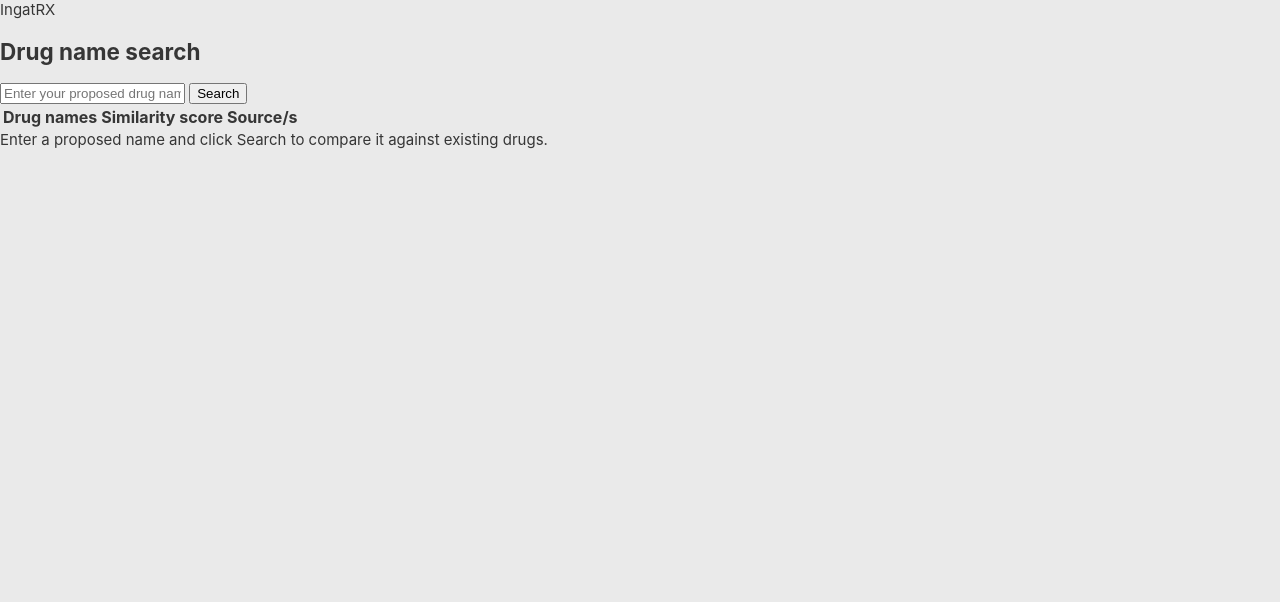
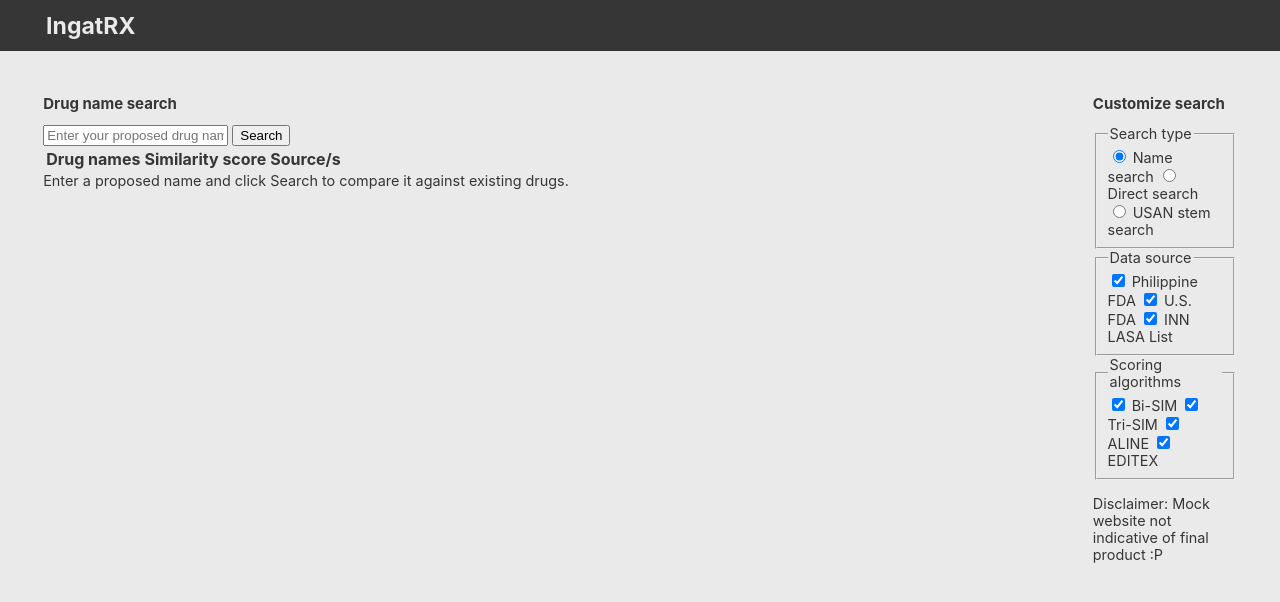
Before and after one commit to chua-e/ingat-pre, a plain HTML site: page index.html in a window 1280 px wide. Drawn offline with Linux system fonts and the light colour scheme.

Commit message:
update main layout

```diff
--- a/index.html
+++ b/index.html
@@ -33,5 +33,28 @@
             <div class="empty" id="empty">Enter a proposed name and click Search to compare it against existing drugs.</div>
             </div>
         </section>
+        <aside>
+            <h2>Customize search</h2>
+            <fieldset>
+                <legend>Search type</legend>
+                <label><input type="radio" name="type" value="name" checked> Name search</label>
+                <label><input type="radio" name="type" value="direct"> Direct search</label>
+                <label><input type="radio" name="type" value="stem"> USAN stem search</label>
+            </fieldset>
+            <fieldset>
+                <legend>Data source</legend>
+                <label><input type="checkbox" name="src" value="Philippine FDA" checked> Philippine FDA</label>
+                <label><input type="checkbox" name="src" value="U.S. FDA" checked> U.S. FDA</label>
+                <label><input type="checkbox" name="src" value="INN LASA List" checked> INN LASA List</label>
+            </fieldset>
+            <fieldset>
+                <legend>Scoring algorithms</legend>
+                <label><input type="checkbox" name="alg" value="bi" checked> Bi-SIM</label>
+                <label><input type="checkbox" name="alg" value="tri" checked> Tri-SIM</label>
+                <label><input type="checkbox" name="alg" value="aline" checked> ALINE</label>
+                <label><input type="checkbox" name="alg" value="editex" checked> EDITEX</label>
+            </fieldset>
+            <p class="note">Disclaimer: Mock website not indicative of final product :P</p>
+        </aside>
     </main>
 </body>
--- a/src/style.css
+++ b/src/style.css
@@ -35,9 +35,34 @@
 }
 
 body {
-    margin:0;
-    background:var(--bg);
-    color:var(--text);
-    font-family:"Inter",system-ui,-apple-system,"Segoe UI",sans-serif;
-    font-size:15px
+    margin: 0;
+    background: var(--bg);
+    color: var(--text);
+    font-family: "Inter",system-ui,-apple-system,"Segoe UI",sans-serif;
+    font-size: 0.9em
 }
+
+header {
+    background: #363636;
+    color: #eaeaea;
+    padding: 0.5em 2em;
+    display: flex;
+    align-items: center;
+    gap: 1em;
+    font-size: 1.6em;
+    font-weight: 700
+}
+
+main {
+    max-width: 100%;
+    margin: 0 auto;
+    padding: 3em;
+    display: grid;
+    grid-template-columns: minmax(0,1fr) 10em;
+    gap: 2em
+}
+
+h2 {
+    font-size:15px;
+    margin:0 0 12px
+}
```
Also changed, not shown: README.md.
